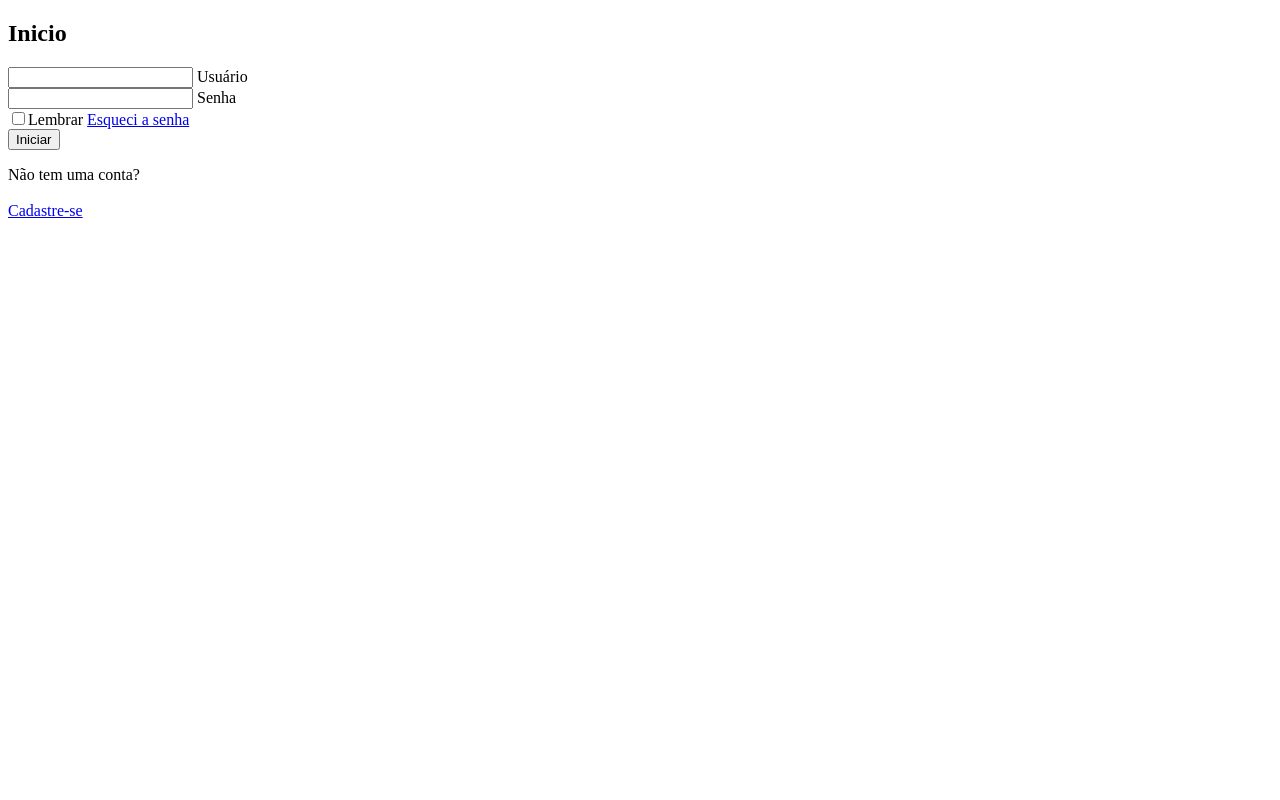
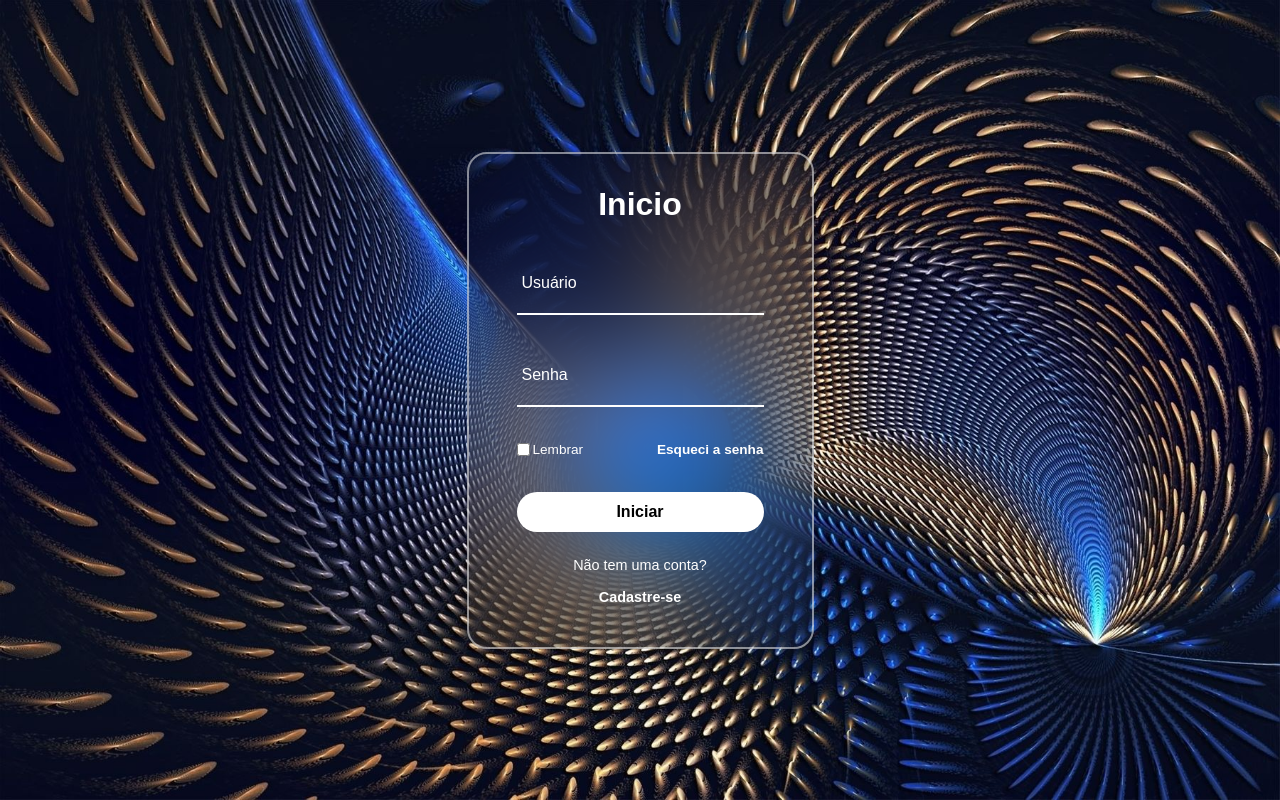
Before and after one commit to paulo1310/tela-de-login, a plain HTML site: page index.html in a window 1280 px wide. Drawn offline with Linux system fonts and the light colour scheme; the site is published under a folder, as on GitHub Pages, so addresses that start at the root find nothing.

Commit message:
Alteração no link de CSS e RESET

```diff
--- a/index.html
+++ b/index.html
@@ -5,8 +5,8 @@
     <meta charset="UTF-8">
     <meta name="viewport" content="width=device-width, initial-scale=1.0">
     <title>Tela de login</title>
-    <link rel="stylesheet" href="/src/css/style.css">
-    <link rel="stylesheet" href="/src/css/reset.css">
+    <link rel="stylesheet" href="./src/css/style.css">
+    <link rel="stylesheet" href="./src/css/reset.css">
 </head>
 
 <body>
```
